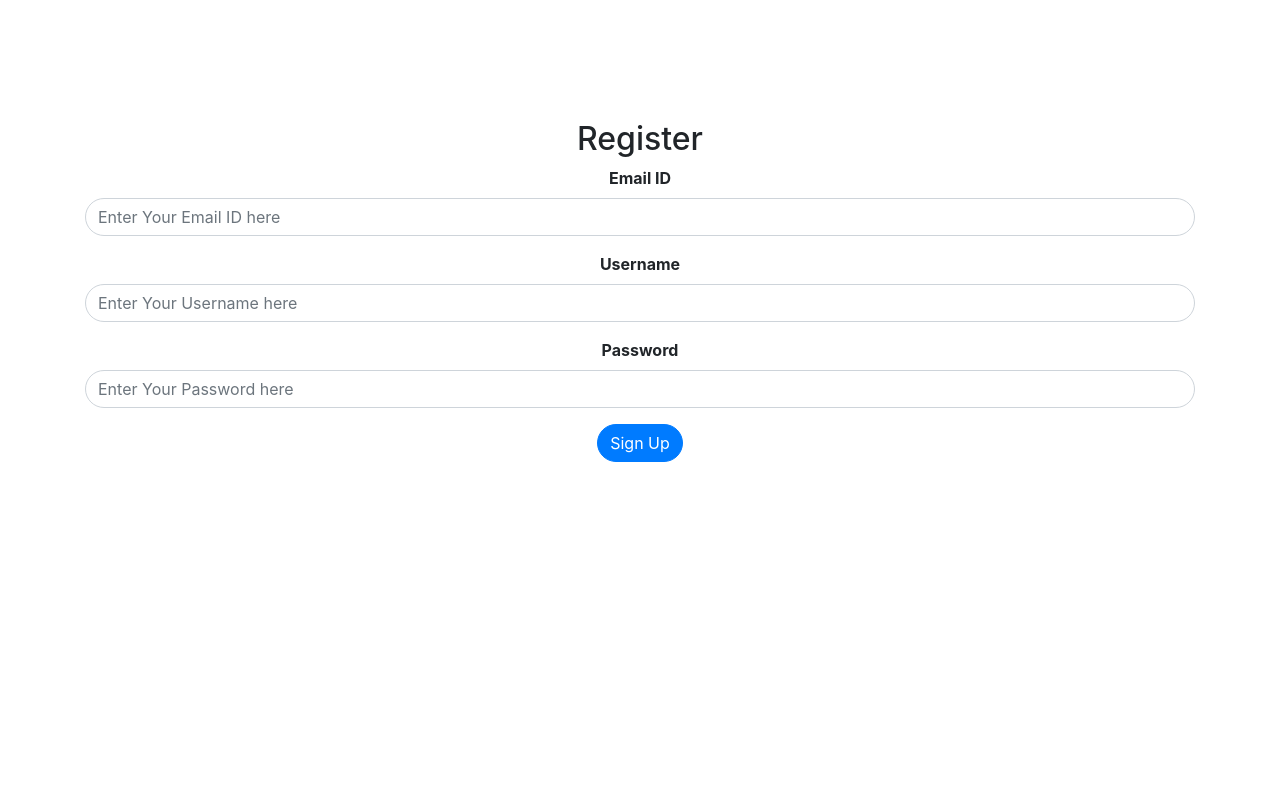
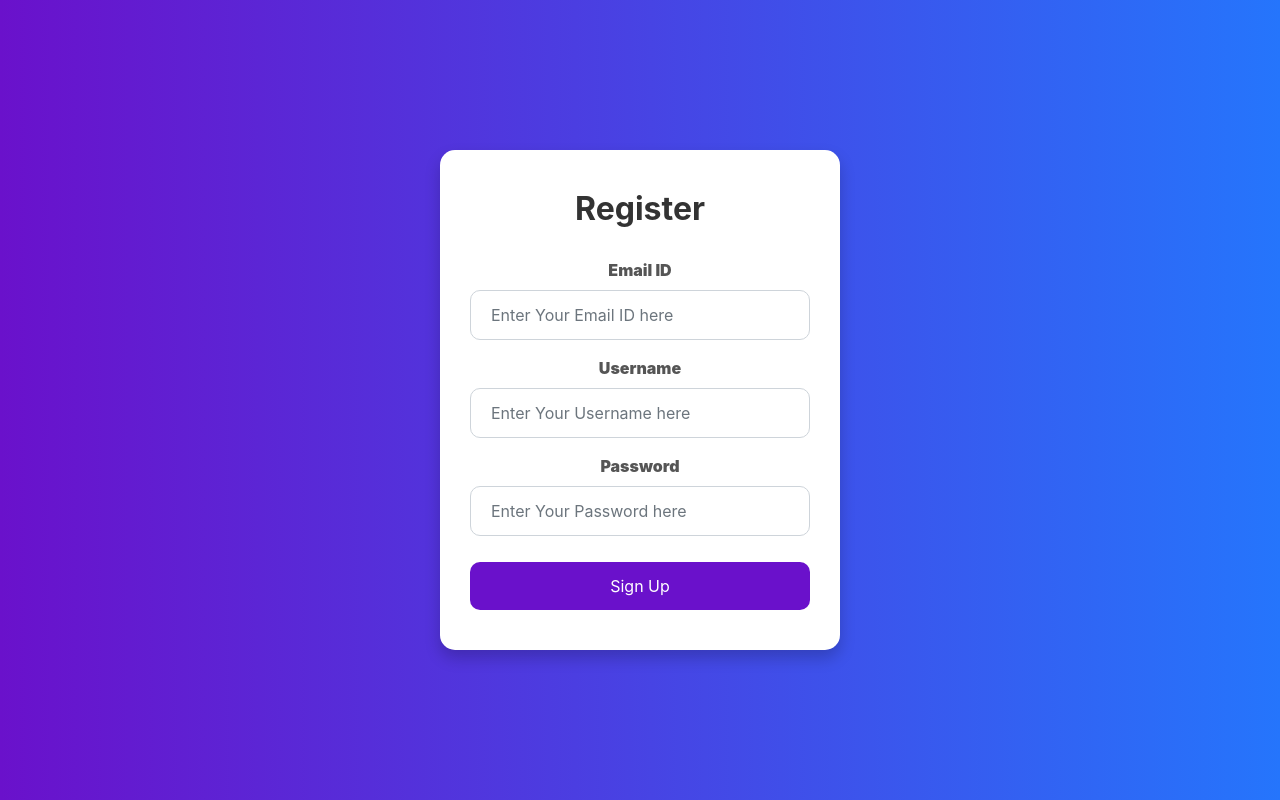
Before and after one commit to Srija091/azure, a Flask app: page /register in a window 1280 px wide. Run offline with Flask 3, Linux system fonts and the light colour scheme; some libraries are stand-ins or nearby versions.

Commit message:
Update register.html

```diff
--- a/templates/register.html
+++ b/templates/register.html
@@ -4,24 +4,77 @@
 		<meta charset="UTF-8">
 		<title> Register </title>
 		<!-- Bootstrap CSS -->
-        <link rel="stylesheet" href="https://maxcdn.bootstrapcdn.com/bootstrap/4.0.0/css/bootstrap.min.css">	</head>
-	<body></br></br></br></br></br>
+        <link rel="stylesheet" href="https://maxcdn.bootstrapcdn.com/bootstrap/4.0.0/css/bootstrap.min.css">
+        <style>
+            body {
+                background: linear-gradient(to right, #6a11cb, #2575fc);
+                min-height: 100vh;
+                display: flex;
+                align-items: center;
+                justify-content: center;
+                padding: 20px;
+            }
+            .container {
+                background: #ffffff;
+                padding: 40px 30px;
+                border-radius: 15px;
+                box-shadow: 0 8px 16px rgba(0, 0, 0, 0.2);
+                max-width: 400px;
+                width: 100%;
+            }
+            h2 {
+                margin-bottom: 30px;
+                font-weight: bold;
+                color: #333;
+            }
+            .form-control {
+                border-radius: 10px;
+                padding: 12px 20px;
+                font-size: 16px;
+                border: 1px solid #ced4da;
+                transition: 0.3s;
+            }
+            .form-control:focus {
+                border-color: #6a11cb;
+                box-shadow: 0 0 5px rgba(106, 17, 203, 0.5);
+            }
+            .btn-primary {
+                background: #6a11cb;
+                border: none;
+                border-radius: 10px;
+                padding: 12px 20px;
+                font-size: 16px;
+                transition: background 0.3s;
+                width: 100%;
+                margin-top: 10px;
+            }
+            .btn-primary:hover {
+                background: #4e0ecf;
+            }
+            label {
+                margin-bottom: 8px;
+                color: #555;
+                font-weight: 600;
+            }
+        </style>
+	</head>
+	<body>
 		<div align="center" class="container">
 			<h2>Register</h2>
 			<form action="{{ url_for('register') }}" method="post">
 				<div class="form-group">
 					<label for="email"><b>Email ID</b></label>
-					<input id="email" name="email" type="text" placeholder="Enter Your Email ID here" class="form-control" style="border-radius: 30px" required>
+					<input id="email" name="email" type="text" placeholder="Enter Your Email ID here" class="form-control" required>
 				</div>
 				<div class="form-group">
 					<label for="username"><b>Username</b></label>
-					<input id="username" name="username" type="text" placeholder="Enter Your Username here" class="form-control" style="border-radius: 30px" required>
+					<input id="username" name="username" type="text" placeholder="Enter Your Username here" class="form-control" required>
 				</div>
 				<div class="form-group">
 					<label for="password"><b>Password</b></label>
-					<input id="password" name="password" type="password" placeholder="Enter Your Password here" class="form-control" style="border-radius: 30px" required>
+					<input id="password" name="password" type="password" placeholder="Enter Your Password here" class="form-control" required>
 				</div>
-				<button type="submit" class="btn btn-primary" style="border-radius: 30px;">Sign Up</button>
+				<button type="submit" class="btn btn-primary">Sign Up</button>
 			</form>
 		</div>
 		<!-- Bootstrap JS -->
```
